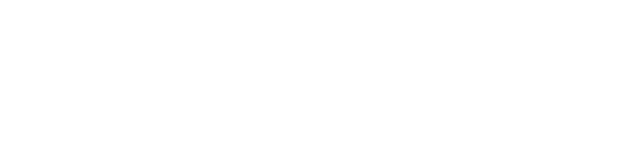
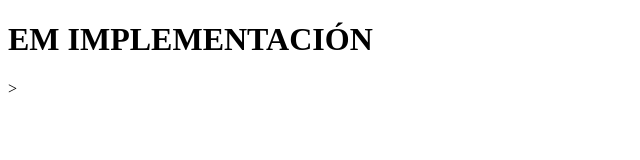
Before and after one commit to WISARAV/wisarav.github.io, a plain HTML site: page index.html in a window 1280 px wide. Shown: the whole page, without its empty margins (0-640 px from the left). Drawn offline with Linux system fonts and the light colour scheme.

Commit message:
actualizacionm

```diff
--- a/index.html
+++ b/index.html
@@ -1 +1,13 @@
 <!DOCTYPE html>
+<html lang="en">
+<head>
+  <meta charset="UTF-8">
+  <meta name="viewport" content="width=device-width, initial-scale=1.0">
+  <title>Document</title>
+</head>
+<body>
+  <div>
+    <h1>EM  IMPLEMENTACIÓN</h1>>
+  </div>
+</body>
+</html>
```
